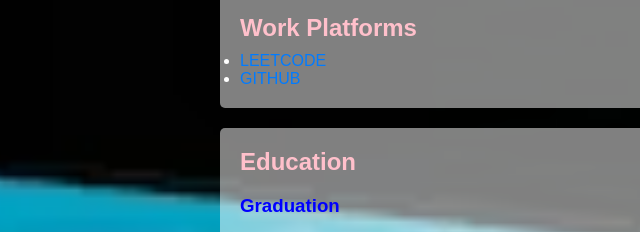
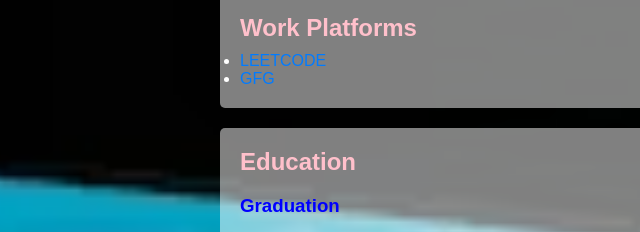
Before and after one commit to Harshal142003/myportfolio, a plain HTML site: page portfolio.html in a window 1280 px wide. Shown: the part 804-1036 px from the top of the page, 0-640 px from the left. Drawn offline with Linux system fonts and the light colour scheme.

Commit message:
committed on 11/5/24

```diff
--- a/portfolio.html
+++ b/portfolio.html
@@ -126,7 +126,7 @@
 
 
       <li><a href="https://leetcode.com/Harshal143/">LEETCODE</a></li>
-      <li><a href="https://www.geeksforgeeks.org/user/harshal_143/>">GITHUB</a></li>
+      <li><a href="https://www.geeksforgeeks.org/user/harshal_143/>">GFG</a></li>
     </ul>
   </section>
   </section>
```
